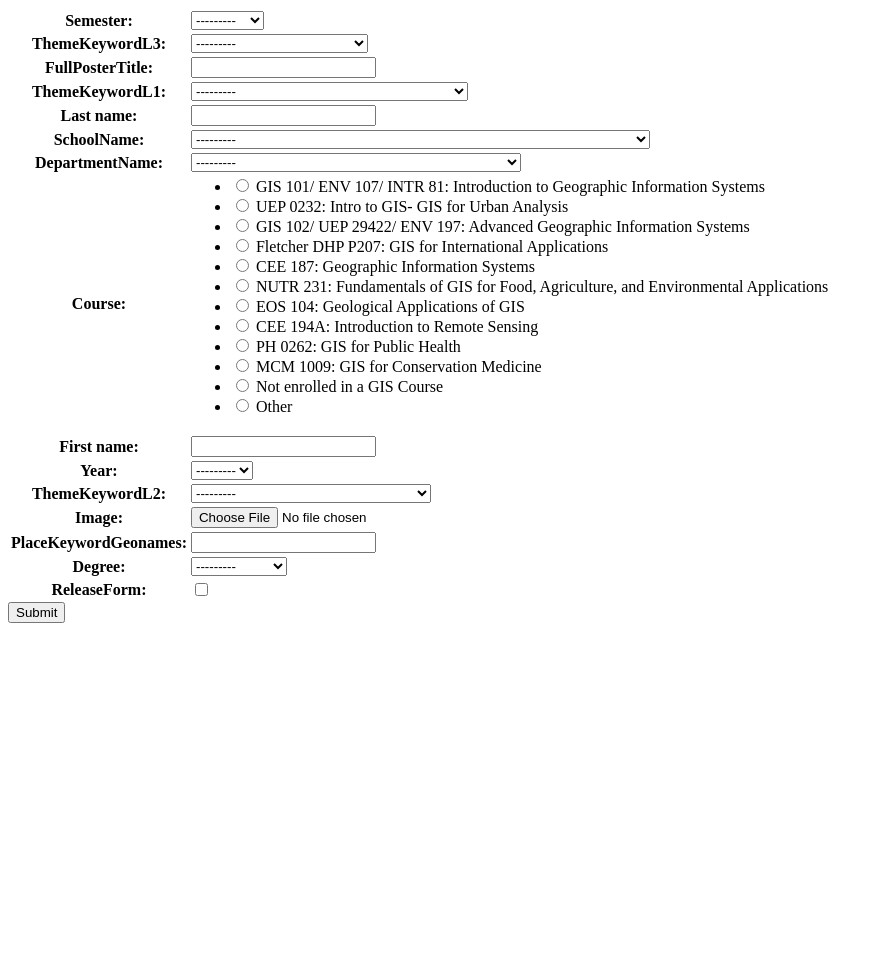
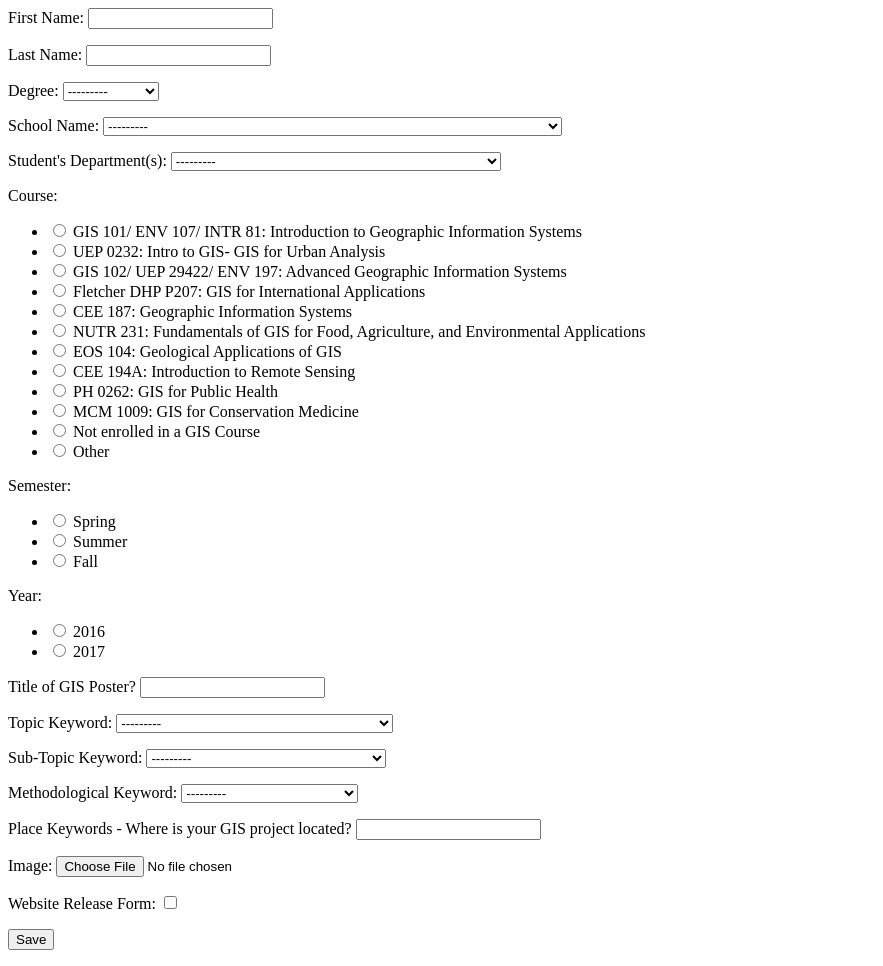
Before and after one commit to asharp02/formtoDjango, a Django app: page /poster/new/ in a window 1280 px wide. Shown: the whole page, without its empty margins (0-883 px from the left). Before the commit the page ends 623 px from the top, so only its background shows below. Run offline with Django 3.2, Linux system fonts and the light colour scheme.

Commit message:
form saves to model database

```diff
--- a/mysite/GIS_Poster/forms.py
+++ b/mysite/GIS_Poster/forms.py
@@ -1,58 +1,52 @@
 from django import forms
 from .models import Poster
 
-COURSE_CHOICES = (('GIS 101/ ENV 107/ INTR 81: Introduction to Geographic Information Systems',
+
+COURSE_CHOICES = (('GIS101',
 			'GIS 101/ ENV 107/ INTR 81: Introduction to Geographic Information Systems'),
-		  ('UEP 0232: Intro to GIS- GIS for Urban Analysis',
+		  ('UEP232',
 		  	'UEP 0232: Intro to GIS- GIS for Urban Analysis'),
-		  ('GIS 102/ UEP 29422/ ENV 197: Advanced Geographic Information Systems',
+		  ('GIS 102',
 		  	'GIS 102/ UEP 29422/ ENV 197: Advanced Geographic Information Systems'),
-		  ('Fletcher DHP P207: GIS for International Applications',
+		  ('DHP207',
 		  	'Fletcher DHP P207: GIS for International Applications'),
-		  ('CEE 187: Geographic Information Systems',
+		  ('CEE187',
 		  	'CEE 187: Geographic Information Systems'),
-		  ('NUTR 231: Fundamentals of GIS for Food, Agriculture, and Environmental Applications',
+		  ('NUTR0231',
 		  	'NUTR 231: Fundamentals of GIS for Food, Agriculture, and Environmental Applications'),
-		  ('EOS 104: Geological Applications of GIS',
+		  ('EOS104',
 		  	'EOS 104: Geological Applications of GIS'),
-		  ('CEE 194A: Introduction to Remote Sensing',
+		  ('CEE194',
 		  	'CEE 194A: Introduction to Remote Sensing'),
-		  ('PH 0262: GIS for Public Health',
+		  ('PH262',
 		  	'PH 0262: GIS for Public Health'),
-		  ('MCM 1009: GIS for Conservation Medicine',
+		  ('MCM1009',
 		  	'MCM 1009: GIS for Conservation Medicine'),
 		  ('Not enrolled in a GIS Course',
 		  	'Not enrolled in a GIS Course'),
 		  ('Other', 'Other')
 		  )
+SEMESTER_CHOICES = (('Spring', 'Spring'),
+					('Summer', 'Summer'),
+					('Fall', 'Fall'))
+
+YEAR_CHOICES = (('2016', '2016'),
+				('2017', '2017'))
 
 class PosterCreateForm(forms.ModelForm):
 
+	# def __init__(self, *args, **kwargs):
+	# 	super(PosterCreateForm, self).__init__()
+
+
 	class Meta:
 		model = Poster
-		fields = {'first_name', 'last_name', 'degree', 'SchoolName',
+		fields = ['first_name', 'last_name', 'degree', 'SchoolName',
 					'DepartmentName', 'Course', 'Semester', 'Year',
 					'FullPosterTitle', 'ThemeKeywordL1', 'ThemeKeywordL2',
 					'ThemeKeywordL3', 'PlaceKeywordGeonames', 'image',
-					'ReleaseForm'}
+					'ReleaseForm']
 	Course = forms.TypedChoiceField(choices=COURSE_CHOICES, widget=forms.RadioSelect())
-
-	# last_name = models.CharField(max_length = 200)
-	# StudentName = models.CharField(max_length = 200)
-	# degree = MultiSelectField(choices=DEGREE_CHOICES)
-	# SchoolName = MultiSelectField(choices=SCHOOL_CHOICES)
-	# DepartmentName = MultiSelectField(choices=DEPARTMENT_CHOICES, max_choices=1)
-	# Course = models.CharField(max_length=200, choices=COURSE_CHOICES)
-	# Semester = models.CharField(max_length=20, choices=SEMESTER_CHOICES)
-	# Year = models.CharField(max_length=20, choices=YEAR_CHOICES)
-	# FullPosterTitle = models.CharField(max_length=200)
-	# ThemeKeywordL1 = MultiSelectField(choices=TOPIC_CHOICES)
-	# ThemeKeywordL2 = MultiSelectField(choices=SUBTOPIC_CHOICES)
-	# ThemeKeywordL3 = MultiSelectField(choices=METHOD_CHOICES)
-	# PlaceKeywordGeonames = models.CharField(max_length=200) #dont know if this should be an integerfield or charfield for multiple geonames
-	# SDrivePathway = models.CharField(max_length=200)
-	# image = models.FileField(upload_to='images')
-	# ReleaseForm = models.BooleanField()
-	# ThumbnailName = models.CharField(max_length=200)
-	# ThumbnailPath = models.CharField(max_length=200)
-	# PosterPath = models.CharField(max_length=200)
+	Semester = forms.TypedChoiceField(choices=SEMESTER_CHOICES, widget=forms.RadioSelect())
+	Year = forms.TypedChoiceField(choices=YEAR_CHOICES, widget=forms.RadioSelect())
+	#ReleaseForm = forms.TypedChoiceField(choices=COURSE_CHOICES, widget=forms.RadioSelect())
--- a/mysite/GIS_Poster/models.py
+++ b/mysite/GIS_Poster/models.py
@@ -58,25 +58,25 @@ DEPARTMENT_CHOICES = (('AMER', 'American Studies'),
 				  ('UEP', 'Urban and Environmental Policy and Planning (UEP'),
 				  ('Other', 'Other'))
 
-COURSE_CHOICES = (('GIS 101/ ENV 107/ INTR 81: Introduction to Geographic Information Systems',
+COURSE_CHOICES = (('GIS101',
 			'GIS 101/ ENV 107/ INTR 81: Introduction to Geographic Information Systems'),
-		  ('UEP 0232: Intro to GIS- GIS for Urban Analysis',
+		  ('UEP232',
 		  	'UEP 0232: Intro to GIS- GIS for Urban Analysis'),
-		  ('GIS 102/ UEP 29422/ ENV 197: Advanced Geographic Information Systems',
+		  ('GIS 102',
 		  	'GIS 102/ UEP 29422/ ENV 197: Advanced Geographic Information Systems'),
-		  ('Fletcher DHP P207: GIS for International Applications',
+		  ('DHP207',
 		  	'Fletcher DHP P207: GIS for International Applications'),
-		  ('CEE 187: Geographic Information Systems',
+		  ('CEE187',
 		  	'CEE 187: Geographic Information Systems'),
-		  ('NUTR 231: Fundamentals of GIS for Food, Agriculture, and Environmental Applications',
+		  ('NUTR0231',
 		  	'NUTR 231: Fundamentals of GIS for Food, Agriculture, and Environmental Applications'),
-		  ('EOS 104: Geological Applications of GIS',
+		  ('EOS104',
 		  	'EOS 104: Geological Applications of GIS'),
-		  ('CEE 194A: Introduction to Remote Sensing',
+		  ('CEE194',
 		  	'CEE 194A: Introduction to Remote Sensing'),
-		  ('PH 0262: GIS for Public Health',
+		  ('PH262',
 		  	'PH 0262: GIS for Public Health'),
-		  ('MCM 1009: GIS for Conservation Medicine',
+		  ('MCM1009',
 		  	'MCM 1009: GIS for Conservation Medicine'),
 		  ('Not enrolled in a GIS Course',
 		  	'Not enrolled in a GIS Course'),
@@ -262,26 +262,26 @@ RELEASE_CHOICES = [('Yes', 'Yes'),
 
 # Create your models here.
 class Poster(models.Model):
-	first_name = models.CharField(max_length = 200)
-	last_name = models.CharField(max_length = 200)
-	StudentName = models.CharField(max_length = 200)
+	first_name = models.CharField(max_length = 200, verbose_name='First Name')
+	last_name = models.CharField(max_length = 200, verbose_name='Last Name')
+	StudentName = models.CharField(max_length = 200, default=first_name)
 	degree = MultiSelectField(choices=DEGREE_CHOICES)
-	SchoolName = MultiSelectField(choices=SCHOOL_CHOICES)
-	DepartmentName = MultiSelectField(choices=DEPARTMENT_CHOICES, max_choices=1)
-	Course = models.CharField(max_length=200, choices=COURSE_CHOICES)
+	SchoolName = MultiSelectField(choices=SCHOOL_CHOICES, verbose_name='School Name')
+	DepartmentName = MultiSelectField(choices=DEPARTMENT_CHOICES, max_choices=1, verbose_name='Student\'s Department(s)')
+	Course = models.CharField(max_length=200, choices=COURSE_CHOICES, verbose_name='GIS Course')
 	Semester = models.CharField(max_length=20, choices=SEMESTER_CHOICES)
 	Year = models.CharField(max_length=20, choices=YEAR_CHOICES)
-	FullPosterTitle = models.CharField(max_length=200)
-	ThemeKeywordL1 = MultiSelectField(choices=TOPIC_CHOICES)
-	ThemeKeywordL2 = MultiSelectField(choices=SUBTOPIC_CHOICES)
-	ThemeKeywordL3 = MultiSelectField(choices=METHOD_CHOICES)
-	PlaceKeywordGeonames = models.CharField(max_length=200) #dont know if this should be an integerfield or charfield for multiple geonames
-	SDrivePathway = models.CharField(max_length=200)
+	FullPosterTitle = models.CharField(max_length=200, verbose_name='Title of GIS Poster?')
+	ThemeKeywordL1 = MultiSelectField(choices=TOPIC_CHOICES, verbose_name='Topic Keyword')
+	ThemeKeywordL2 = MultiSelectField(choices=SUBTOPIC_CHOICES, verbose_name='Sub-Topic Keyword')
+	ThemeKeywordL3 = MultiSelectField(choices=METHOD_CHOICES, verbose_name='Methodological Keyword')
+	PlaceKeywordGeonames = models.CharField(max_length=200, verbose_name='Place Keywords - Where is your GIS project located?') #dont know if this should be an integerfield or charfield for multiple geonames
+	SDrivePathway = models.CharField(max_length=200, default="pass")
 	image = models.FileField(upload_to='images')
-	ReleaseForm = models.BooleanField()
-	ThumbnailName = models.CharField(max_length=200)
-	ThumbnailPath = models.CharField(max_length=200)
-	PosterPath = models.CharField(max_length=200)
+	ReleaseForm = models.BooleanField(verbose_name='Website Release Form')
+	ThumbnailName = models.CharField(max_length=200, default='pass')
+	ThumbnailPath = models.CharField(max_length=200, default='pass')
+	PosterPath = models.CharField(max_length=200, default='pass')
 
 	#Website release form, boolean field but if yes allow them to sign initials
 
--- a/mysite/GIS_Poster/templates/GIS_Poster/poster_create.html
+++ b/mysite/GIS_Poster/templates/GIS_Poster/poster_create.html
@@ -1,11 +1,12 @@
 {% block content %}
 
-<form action="" method="post">
+<form method="POST" class="poster-form" action="{% url 'poster_new' %}" enctype="multipart/form-data">
     {% csrf_token %}
-    <table>
-    {{ form.as_table }}
-    </table>
-    <input type="submit" value="Submit" />
+    {{ form.as_p }}
+    {{ form.errors }}
+    {{ form.non_field_errors }}
 
+
+    <button type="submit" class="save btn btn-default">Save</button>
 </form>
 {% endblock %}
--- a/mysite/GIS_Poster/views.py
+++ b/mysite/GIS_Poster/views.py
@@ -1,6 +1,37 @@
-from django.shortcuts import render
+from django.shortcuts import render, redirect, render_to_response
+from django.contrib import messages
 from .forms import PosterCreateForm
 # Create your views here.
 def poster_new(request):
-	form = PosterCreateForm()
-	return render(request, 'GIS_Poster/poster_create.html', {'form': form})
+    print("This is at beginning post method")
+    if request.method == "POST":
+        print("This is post method")
+        form = PosterCreateForm(request.POST, request.FILES)
+        #print(form.errors)
+        if form.is_valid():
+            print("Form is valid")
+            poster = form.save(commit=False)
+            both_names = request.POST.get('first_name') + '_' + request.POST.get('last_name')
+            poster.StudentName = both_names
+            s_years = get_years(request.POST.get('Semester'), request.POST.get('Year'))
+            path = both_names + '_' + request.POST.get('Course') + '_' + request.POST.get('Year')
+            #poster.SDrivePathway = #'S:/Posters/GIS Posters/' + s_years + 'PostersComplete' + request.POST.get('Semester') + request.POST.get('Year') + '/' # + add course path here, add new model field first
+            poster.ThumbnailName = path + '_' + 'thumbnail'
+            #poster.ThumbnailPath = request.POST.get('first_name', '')
+            poster.PosterPath = path
+            poster.save()
+            print("saved form")
+            messages.success(request, 'Poster added successfully')
+            return render_to_response('GIS_Poster/new_post.html')
+        else:
+            print ('ERROR')
+            print (form.errors)
+    else:
+        form = PosterCreateForm()
+    return render(request, 'GIS_Poster/poster_create.html', {'form': form})
+
+def get_years(semester, year):
+    if(semester == 'Fall'):
+        return str(year) + '-' + str(year+1)
+    else:
+        return str(year-1) + '-' + str(year)
```
Also changed, not shown: mysite/GIS_Poster/templates/GIS_Poster/new_post.html (added, +10 -0 lines), mysite/GIS_Poster/migrations/0002_auto_20171027_1028.py (added), mysite/db.sqlite3, 13 other files.
